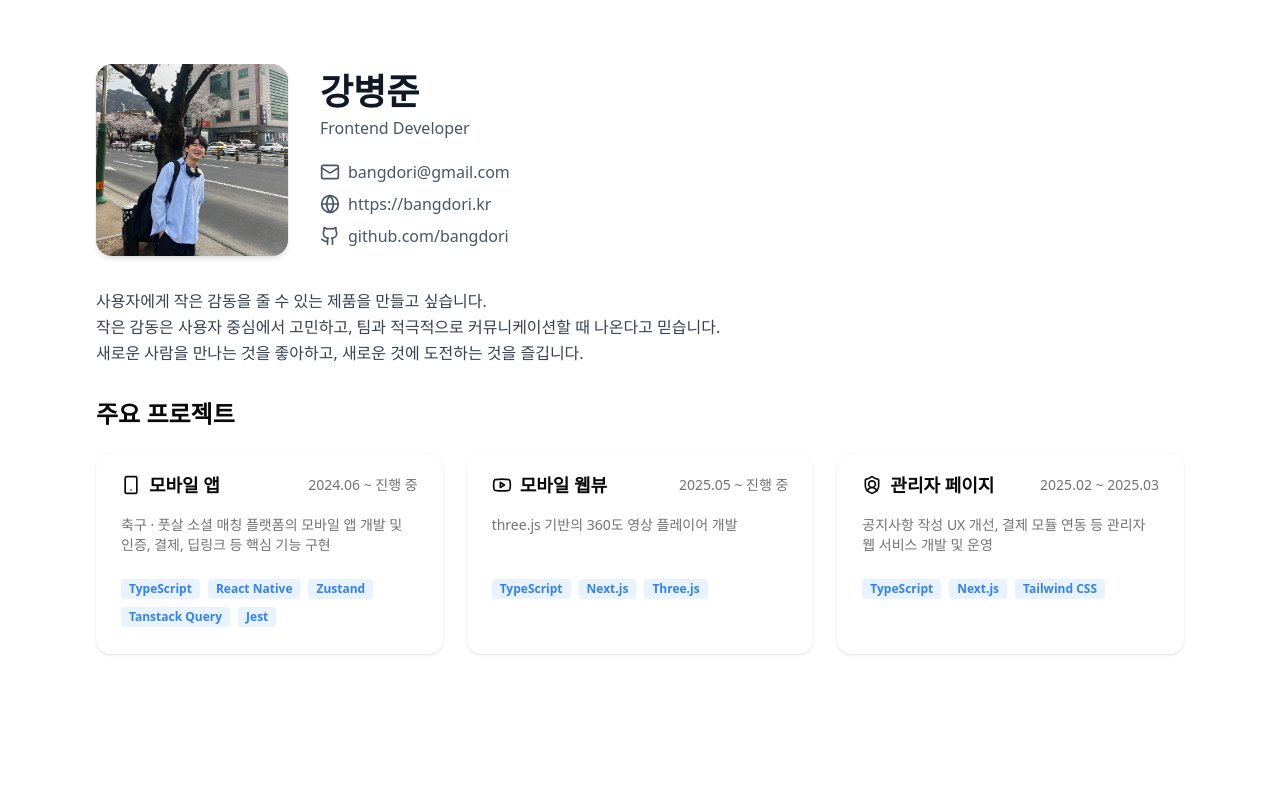
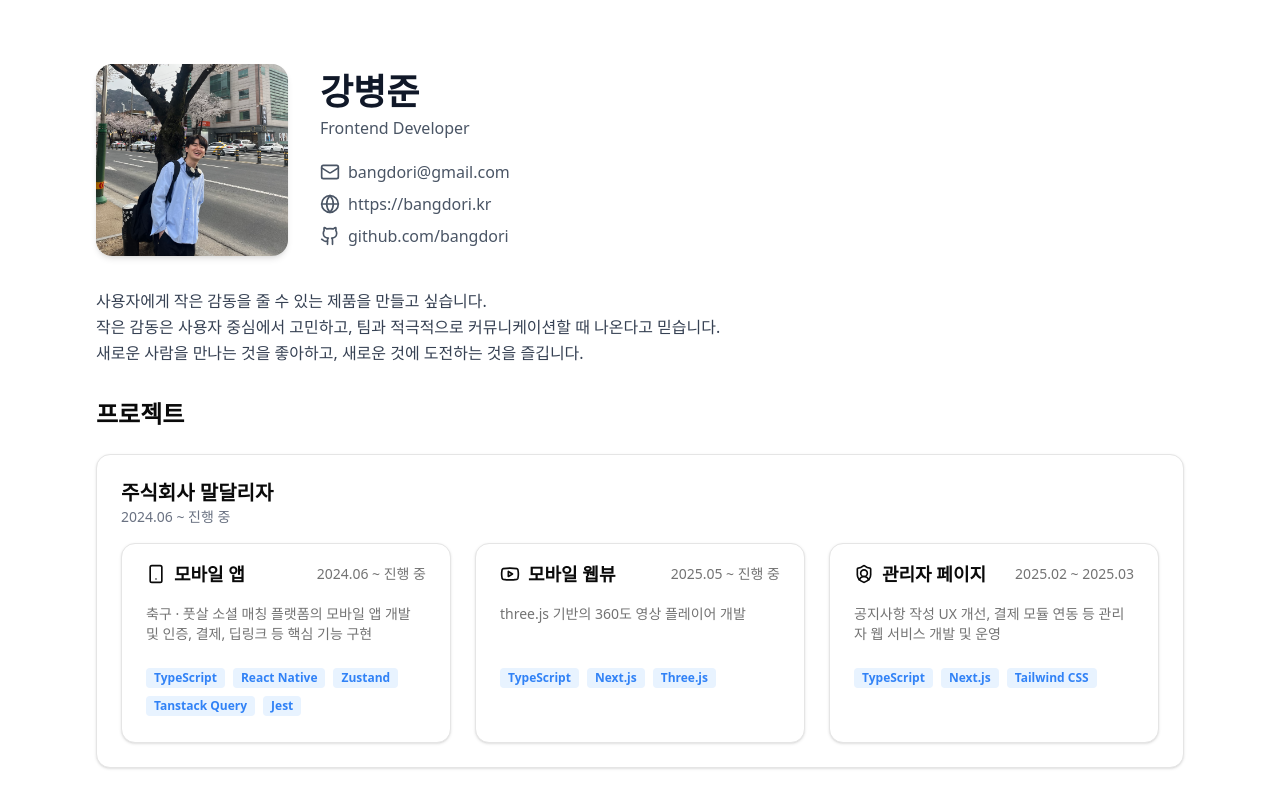
Before and after one commit to BangDori/bangdori-portfolio, a Next.js app: page / in a window 1280 px wide. Shown: the top 808 px of the page. Built offline with nearby package versions, Linux system fonts and the light colour scheme.

Commit message:
회사 정보 적용

```diff
--- /dev/null
+++ b/app/_components/CompanyCard.tsx
@@ -0,0 +1,19 @@
+import React from 'react';
+
+interface CompanyCardProps {
+  name: string;
+  period: string;
+  children: React.ReactNode;
+}
+
+export default function CompanyCard({ name, period, children }: CompanyCardProps) {
+  return (
+    <div className="mb-8 rounded-xl border bg-white p-6 shadow">
+      <div className="mb-4">
+        <h2 className="text-xl font-bold">{name}</h2>
+        <div className="text-sm text-gray-500">{period}</div>
+      </div>
+      <div>{children}</div>
+    </div>
+  );
+}
--- a/app/_components/ProjectCard.tsx
+++ b/app/_components/ProjectCard.tsx
@@ -21,7 +21,7 @@ export default function ProjectCard({
 }: ProjectCardProps) {
   return (
     <Link href={link} className="block transition-transform hover:scale-[1.02]">
-      <Card className="h-full overflow-hidden border border-transparent py-4 transition-colors focus-within:border-[#3182f6] hover:border-[#3182f6] md:h-[200px]">
+      <Card className="h-full overflow-hidden border py-4 transition-colors focus-within:border-[#3182f6] hover:border-[#3182f6] md:h-[200px]">
         <CardContent>
           <div className="flex items-center justify-between">
             <div className="flex items-center justify-center gap-2">
--- a/app/_components/ProjectsSummarySection.tsx
+++ b/app/_components/ProjectsSummarySection.tsx
@@ -1,13 +1,17 @@
 import AnimatedSection from '@/components/AnimatedSection';
 import ProjectCard from './ProjectCard';
 import { projects } from '@/constants/project';
+import CompanyCard from './CompanyCard';
+import { company } from '@/constants/company';
 
 const projectList = Object.values(projects);
 
 export default function ProjectsSummarySection() {
   return (
     <AnimatedSection as="section" className="mt-8" delay={0.5}>
-      <h2 className="mb-6 text-2xl font-bold">주요 프로젝트</h2>
+      <h2 className="mb-6 text-2xl font-bold">프로젝트</h2>
+
+      <CompanyCard {...company}>
         <div className="grid gap-6 md:grid-cols-2 lg:grid-cols-3">
           {projectList.map((project, index) => (
             <AnimatedSection key={project.title} as="div" delay={0.5 + 0.1 * index}>
@@ -15,6 +19,7 @@ export default function ProjectsSummarySection() {
             </AnimatedSection>
           ))}
         </div>
+      </CompanyCard>
     </AnimatedSection>
   );
 }
--- /dev/null
+++ b/constants/company.ts
@@ -0,0 +1,4 @@
+export const company = {
+  name: '주식회사 말달리자',
+  period: '2024.06 ~ 진행 중',
+};
```
Lines whose indentation alone changed are shown as unchanged.
